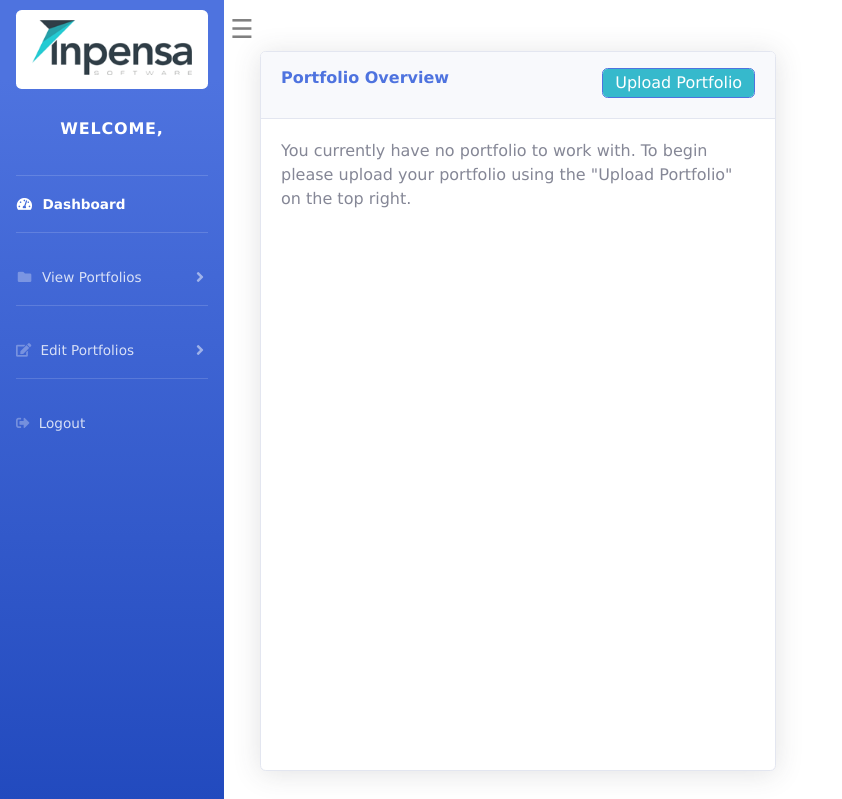
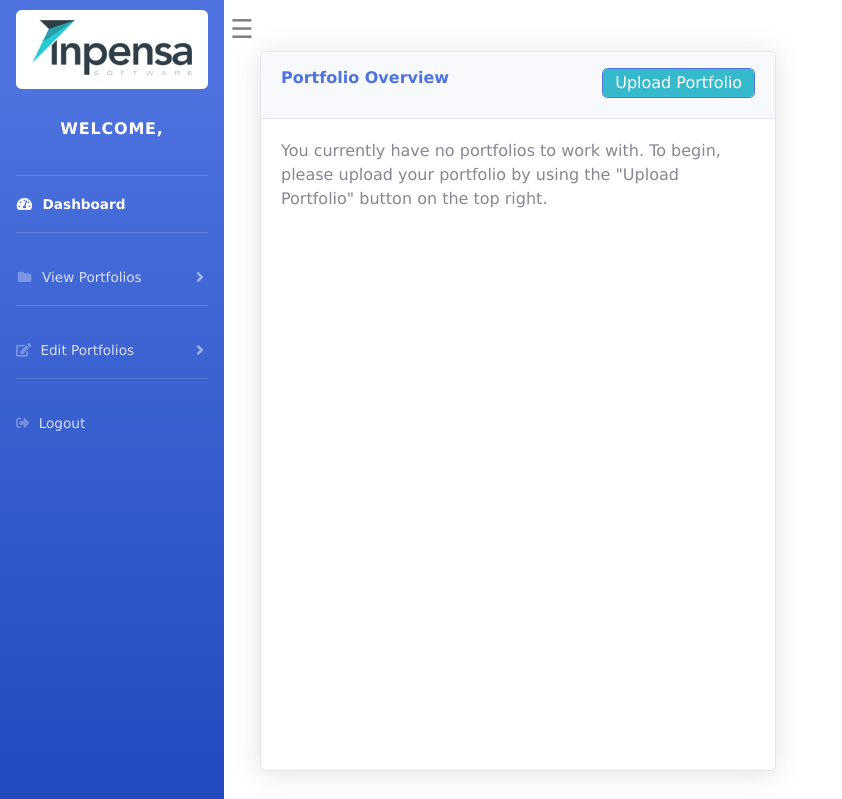
Before and after one commit to jake-connors/Django-Inpensa-Project, a Django app: page /dash/ in a window 1280 px wide; the page is wider, and only the part inside the window is pictured. Shown: the top 799 px of that part, without its empty margins (0-842 px from the left). Run offline with Django 3.2, Linux system fonts and the light colour scheme; a user stored in the database is signed in; data that the repository does not hold is empty.

Commit message:
Edited dashboard.html

```diff
--- a/templates/dashboard.html
+++ b/templates/dashboard.html
@@ -497,7 +497,7 @@ button{
     if (budget_values_total.length == 1) {
         document.getElementById('highcharts-figure-c').style.display = 'none';
         document.getElementById('row1').style.display = 'none';
-        $(document).find('.portfolio_list').html('You currently have no portfolio to work with. To begin please upload your portfolio using the "Upload Portfolio" on the top right.');
+        $(document).find('.portfolio_list').html('You currently have no portfolios to work with. To begin, please upload your portfolio by using the "Upload Portfolio" button on the top right.');
     }
     if (sets2_data.length == 0) {
         document.getElementById('highcharts-figure-s').style.display = 'none';
```
